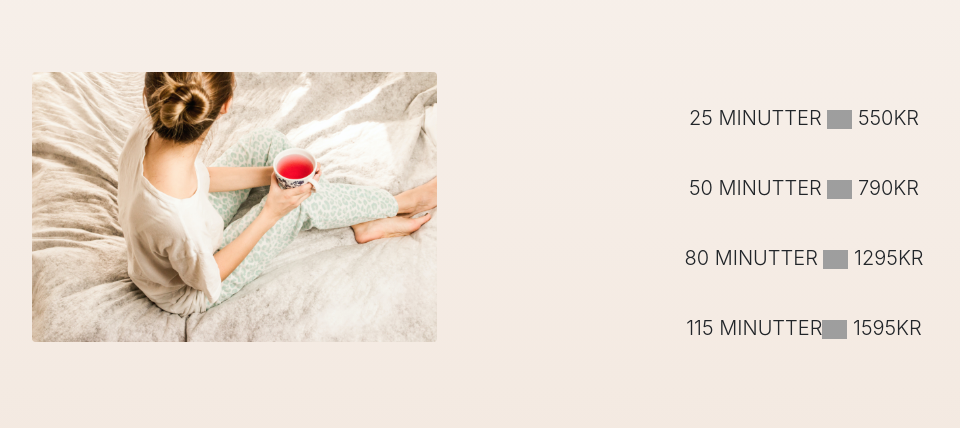
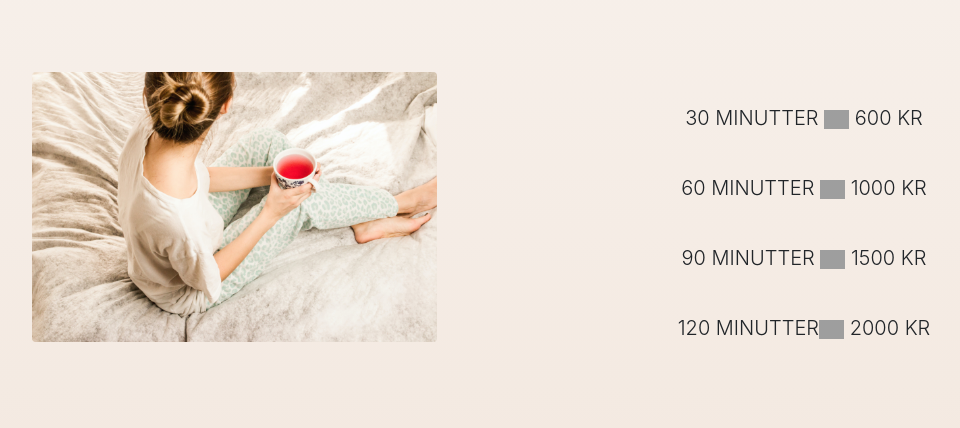
Before and after one commit to mariusgronli/caroline-massage, a Django app: page / in a window 1280 px wide. Shown: the part 1176-1604 px from the top of the page, without its empty margins (121-1081 px from the left). Run offline with Django 3.2, Linux system fonts and the light colour scheme; some libraries are stand-ins or nearby versions; some web fonts are replaced; grey boxes are pictures that could not be loaded.

Commit message:
changed price

```diff
--- a/hjemmeside/templates/massasje/index.html
+++ b/hjemmeside/templates/massasje/index.html
@@ -67,13 +67,13 @@
         <div class="col-sm text-center">
           <br>
           <br>
-          <p class="lead">25 MINUTTER <img src="https://www.freeiconspng.com/uploads/line-png-16.png" width="25" alt="Line PNG Picture"/> 550KR</p>
+          <p class="lead">30 MINUTTER <img src="https://www.freeiconspng.com/uploads/line-png-16.png" width="25" alt="Line PNG Picture"/> 600 KR</p>
           <br>
-          <p class="lead">50 MINUTTER <img src="https://www.freeiconspng.com/uploads/line-png-16.png" width="25" alt="Line PNG Picture"/> 790KR</p>
+          <p class="lead">60 MINUTTER <img src="https://www.freeiconspng.com/uploads/line-png-16.png" width="25" alt="Line PNG Picture"/> 1000 KR</p>
           <br>
-          <p class="lead">80 MINUTTER <img src="https://www.freeiconspng.com/uploads/line-png-16.png" width="25" alt="Line PNG Picture"/> 1295KR</p>
+          <p class="lead">90 MINUTTER <img src="https://www.freeiconspng.com/uploads/line-png-16.png" width="25" alt="Line PNG Picture"/> 1500 KR</p>
           <br>
-          <p class="lead">115 MINUTTER<img src="https://www.freeiconspng.com/uploads/line-png-16.png" width="25" alt="Line PNG Picture"/> 1595KR</p>
+          <p class="lead">120 MINUTTER<img src="https://www.freeiconspng.com/uploads/line-png-16.png" width="25" alt="Line PNG Picture"/> 2000 KR</p>
         </div>
       </div><!-- end row -->
 
```
